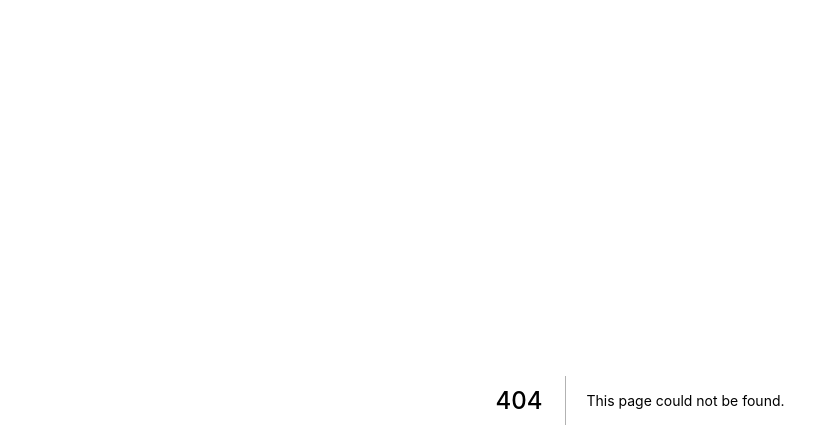
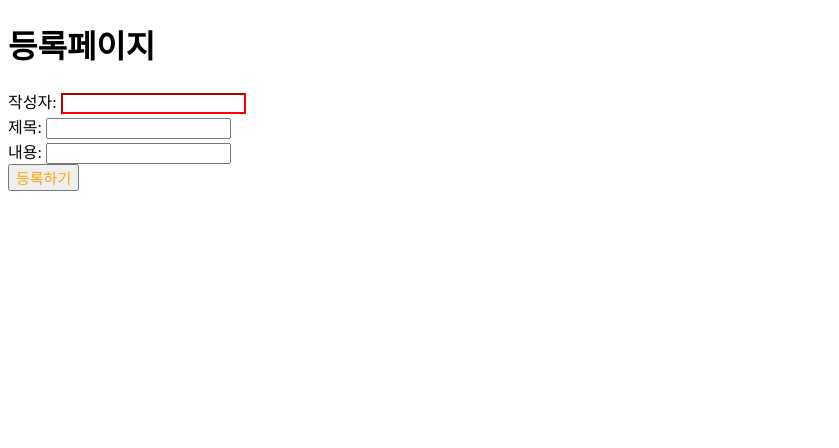
Before and after one commit to isylsy166/Study_React, a Next.js app in the folder class/: page /section08/02_typescript_board/new in a window 1280 px wide. Before the commit this address had no page. Shown: the top 448 px of the page, without its empty margins (0-839 px from the left). Built offline with nearby package versions, Linux system fonts and the light colour scheme.

Commit message:
typescript

```diff
--- /dev/null
+++ b/class/pages/section08/02_typescript_board/new/index.tsx
@@ -0,0 +1,9 @@
+//등록페이지
+
+import BoardWrite from "../../../../src/components/units/board/08_typescript_board/BoardWrite.container";
+
+export default function BoardNewPage() {
+  return <BoardWrite isEdit={false} />;
+
+  // <>{BoardWrite({ isEdit: false })}</>;
+}
--- /dev/null
+++ b/class/src/components/units/board/08_typescript_board/BoardWrite.container.tsx
@@ -0,0 +1,108 @@
+import BoardWriteUI from "./BoardWrite.presenter";
+import { useMutation } from "@apollo/client";
+import { ChangeEvent, useState } from "react";
+import { CREATE_BOARD, UPDATE_BOARD } from "./BoardWrite.queries";
+import { useRouter } from "next/router";
+
+interface Iprops {
+  isEdit: boolean;
+  data: any;
+}
+
+export default function BoardWrite(props: Iprops) {
+  const [createBoard] = useMutation(CREATE_BOARD);
+  const [updateBoard] = useMutation(UPDATE_BOARD);
+
+  const [writer, setWriter] = useState("");
+  const [title, setTitle] = useState("");
+  const [contents, setContents] = useState("");
+
+  const router = useRouter();
+
+  const onClickSubmit = async () => {
+    const result = await createBoard({
+      variables: {
+        writer: writer,
+        title: title,
+        contents: contents,
+      },
+    });
+    console.log(result.data);
+    alert(result.data.createBoard.message);
+    // router.push("/section07/" + result.data.createBoard.number)
+    router.push(
+      `/section08/02_typescript_board/${result.data.createBoard.number}`
+    );
+  };
+
+  const onClickUpdate = async () => {
+    interface IMyvariables {
+      number: number;
+      writer?: string;
+      title?: string;
+      contents?: string;
+    }
+
+    const myvariables: IMyvariables = { number: Number(router.query.number) };
+    if (writer) myvariables.writer = writer;
+    if (title) myvariables.title = title;
+    if (contents) myvariables.contents = contents;
+    //수정하기 뮤테이션 날리기
+    const result = await updateBoard({
+      variables: myvariables,
+    });
+    //2.상세페이지로 이동하기
+    alert("수정되었습니다");
+    router.push(`/section08/02_typescript_board/${router.query.number}`);
+  };
+
+  const onChangeWriter = (event: ChangeEvent<HTMLInputElement>) => {
+    setWriter(event.target.value);
+    if (event.target.value && title && contents) {
+    }
+  };
+
+  const onChangeTitle = (e: ChangeEvent<HTMLInputElement>) => {
+    setTitle(e.target.value);
+    if (writer && e.target.value && contents) {
+    }
+  };
+
+  const onChangeContents = (e: ChangeEvent<HTMLInputElement>) => {
+    setContents(e.target.value);
+
+    if (writer && title && e.target.value) {
+    }
+  };
+
+  return (
+    <>
+      {BoardWriteUI({
+        //props에 넘겨주기
+        onClickSubmit: onClickSubmit,
+        onClickUpdate: onClickUpdate,
+        onChangeWriter: onChangeWriter,
+        onChangeTitle: onChangeTitle,
+        onChangeContents: onChangeContents,
+
+        //props로 받아왔기 때문에 props.을 앞에 붙여줘야한다
+        isEdit: props.isEdit,
+        data: props.data,
+      })}
+    </>
+
+    //HTML 영역
+    // <BoardWriteUI
+    //   //props에 넘겨주기
+    //   onClickSubmit={onClickSubmit}
+    //   onClickUpdate={onClickUpdate}
+    //   onChangeWriter={onChangeWriter}
+    //   onChangeTitle={onChangeTitle}
+    //   onChangeContents={onChangeContents}
+    //   mycolor={mycolor}
+    //   //props로 받아왔기 때문에 props.을 앞에 붙여줘야한다
+    //   isEdit={props.isEdit}
+    //   data={props.data}
+    // />
+  );
+}
--- /dev/null
+++ b/class/src/components/units/board/08_typescript_board/BoardWrite.presenter.tsx
@@ -0,0 +1,49 @@
+import { ChangeEvent } from "react";
+import { BlueButton, RedInput } from "./BoardWrite.styles";
+
+interface Iprops {
+  onClickSubmit: () => void;
+  onClickUpdate: () => void;
+  onChangeWriter: (event: ChangeEvent<HTMLInputElement>) => void;
+  onChangeTitle: (event: ChangeEvent<HTMLInputElement>) => void;
+  onChangeContents: (event: ChangeEvent<HTMLInputElement>) => void;
+  isEdit: boolean;
+  data: any;
+}
+
+export default function BoardWriteUI(props: Iprops) {
+  //자바스크립트 영역
+
+  return (
+    //HTML 영역(return 아래)
+    <div>
+      <h1>{props.isEdit ? "수정" : "등록"}페이지</h1>
+      작성자:{" "}
+      <RedInput
+        type="text"
+        onChange={props.onChangeWriter}
+        defaultValue={props.data?.fetchBoard.writer}
+      />{" "}
+      <br />
+      제목:{" "}
+      <input
+        type="text"
+        onChange={props.onChangeTitle}
+        defaultValue={props.data?.fetchBoard.title}
+      />{" "}
+      <br />
+      내용:{" "}
+      <input
+        type="text"
+        onChange={props.onChangeContents}
+        defaultValue={props.data?.fetchBoard.contents}
+      />{" "}
+      <br />
+      <BlueButton
+        onClick={props.isEdit ? props.onClickUpdate : props.onClickSubmit}
+      >
+        {props.isEdit ? "수정하기" : "등록하기"}
+      </BlueButton>
+    </div>
+  );
+}
--- /dev/null
+++ b/class/src/components/units/board/08_typescript_board/BoardWrite.queries.ts
@@ -0,0 +1,41 @@
+import { gql } from "@apollo/client";
+
+export const CREATE_BOARD = gql`
+  mutation createBoard($writer: String, $title: String, $contents: String) {
+    createBoard(writer: $writer, title: $title, contents: $contents) {
+      _id
+      number
+      message
+    }
+  }
+`;
+
+export const UPDATE_BOARD = gql`
+  mutation updateBoard(
+    $number: Int
+    $writer: String
+    $title: String
+    $contents: String
+  ) {
+    updateBoard(
+      number: $number
+      writer: $writer
+      title: $title
+      contents: $contents
+    ) {
+      number
+      message
+    }
+  }
+`;
+
+export const FETCH_BOARD = gql`
+  query fetchBoard($number: Int) {
+    fetchBoard(number: $number) {
+      number
+      writer
+      title
+      contents
+    }
+  }
+`;
--- /dev/null
+++ b/class/src/components/units/board/08_typescript_board/BoardWrite.styles.ts
@@ -0,0 +1,11 @@
+import styled from "@emotion/styled";
+
+export const RedInput = styled.input`
+  border-color: red;
+`;
+
+export const BlueButton = styled.button`
+  font-size: 15px;
+  color: orange;
+  background-color: ${(props) => (props.color ? "yellow" : "default")};
+`;
```
Also changed, not shown: class/pages/section08/02_typescript_board/[number]/edit/index.tsx (added, +16 -0 lines), class/pages/section08/02_typescript_board/[number]/index.tsx (added, +28 -0 lines), class/.cspell.json, 2 other files (tests, documents, lock files or other folders).
